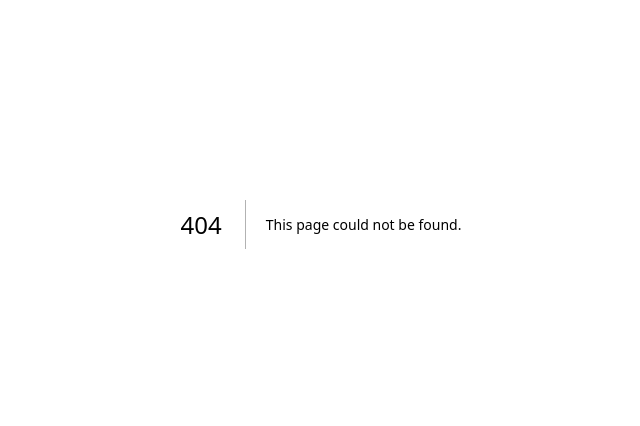
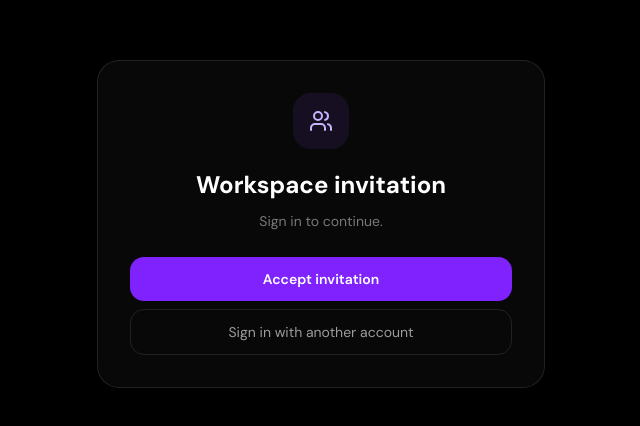
Before and after one commit to AakashSudheendra/Zapie-Automation-Builder-, a Next.js app: page /invite/1 in a window 1280 px wide. Before the commit this address had no page. Shown: the part 176-602 px from the top of the page, without its empty margins (319-959 px from the left). Built offline with nearby package versions, Linux system fonts and the light colour scheme; no server answers.

Commit message:
feat: add workspace invitation acceptance page

```diff
--- /dev/null
+++ b/app/invite/[token]/page.tsx
@@ -0,0 +1,75 @@
+"use client"
+
+import { useEffect, useState } from "react"
+import { useParams, useRouter } from "next/navigation"
+import Link from "next/link"
+import { Check, Loader2, Users } from "lucide-react"
+
+export default function InvitePage() {
+  const params = useParams<{ token: string }>()
+  const router = useRouter()
+  const [status, setStatus] = useState<"loading" | "ready" | "success" | "error">("loading")
+  const [message, setMessage] = useState("Checking invitation…")
+
+  useEffect(() => {
+    fetch("/api/auth/me", { cache: "no-store" })
+      .then(async (response) => {
+        if (!response.ok) {
+          setStatus("ready")
+          setMessage("Sign in with the invited email address to continue.")
+          return
+        }
+        setStatus("ready")
+        setMessage("You can accept this workspace invitation.")
+      })
+      .catch(() => {
+        setStatus("ready")
+        setMessage("Sign in to continue.")
+      })
+  }, [])
+
+  const accept = async () => {
+    setStatus("loading")
+    setMessage("Accepting invitation…")
+    try {
+      const response = await fetch(`/api/invitations/${params.token}`, { method: "POST" })
+      const data = await response.json()
+      if (!response.ok) throw new Error(data.error || "Unable to accept invitation.")
+      setStatus("success")
+      setMessage("Invitation accepted. Opening your workspace…")
+      setTimeout(() => router.replace("/dashboard"), 600)
+    } catch (error) {
+      setStatus("error")
+      setMessage(error instanceof Error ? error.message : "Unable to accept invitation.")
+    }
+  }
+
+  return (
+    <main className="grid min-h-screen place-items-center bg-black p-6 text-white">
+      <section className="w-full max-w-md rounded-3xl border border-white/10 bg-white/[.03] p-8 text-center">
+        <div className="mx-auto grid h-14 w-14 place-items-center rounded-2xl bg-violet-500/10 text-violet-300">
+          {status === "success" ? <Check size={24} /> : status === "loading" ? <Loader2 size={24} className="animate-spin" /> : <Users size={24} />}
+        </div>
+        <h1 className="mt-5 text-2xl font-bold">Workspace invitation</h1>
+        <p className="mt-2 text-sm leading-6 text-white/45">{message}</p>
+
+        {status === "ready" && (
+          <div className="mt-6 flex flex-col gap-2">
+            <button onClick={accept} className="rounded-xl bg-violet-600 px-4 py-3 text-sm font-semibold hover:bg-violet-500">
+              Accept invitation
+            </button>
+            <Link href="/login" className="rounded-xl border border-white/10 px-4 py-3 text-sm text-white/60 hover:text-white">
+              Sign in with another account
+            </Link>
+          </div>
+        )}
+
+        {status === "error" && (
+          <Link href="/dashboard" className="mt-6 inline-block rounded-xl border border-white/10 px-4 py-3 text-sm text-white/60 hover:text-white">
+            Go to dashboard
+          </Link>
+        )}
+      </section>
+    </main>
+  )
+}
```
